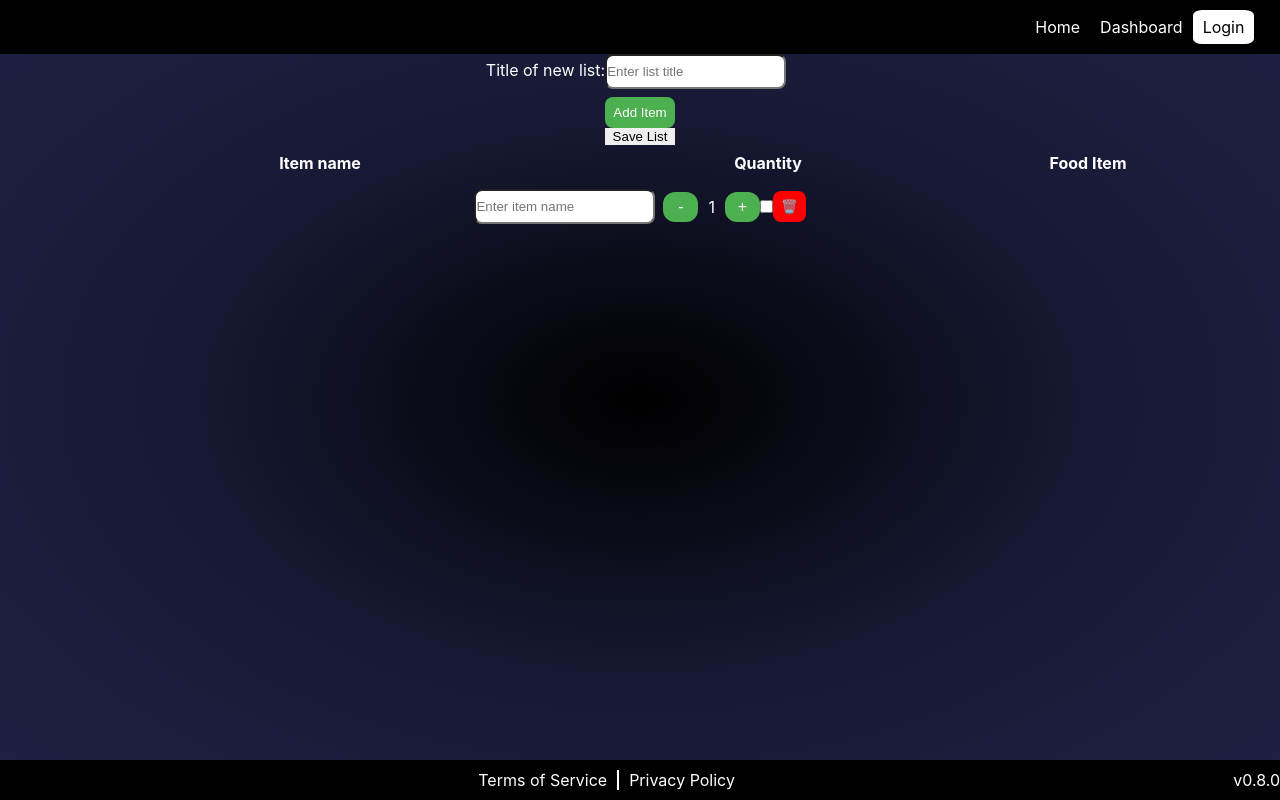
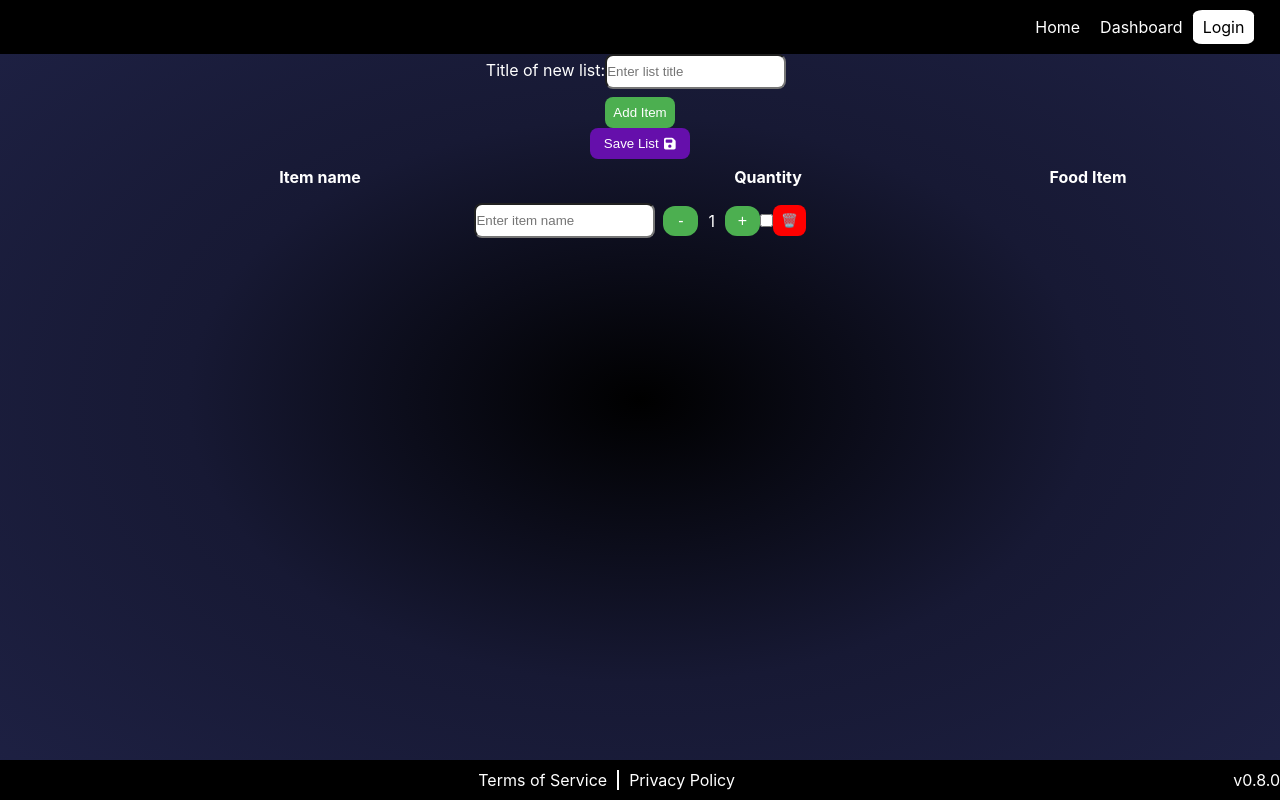
Before and after one commit to Velocities/SpeedCart, a React (Create React App) app in the folder speedcart-react/: page /NewShoppingList in a window 1280 px wide. Built offline with nearby package versions, Linux system fonts and the light colour scheme.

Commit message:
Make new SaveButton modular component and use it in all relevant pages and remove unnecessary padding from ShoppingListDetail page component ul elements

```diff
--- a/speedcart-react/package.json
+++ b/speedcart-react/package.json
@@ -3,6 +3,8 @@
   "version": "0.8.0",
   "private": true,
   "dependencies": {
+    "@fortawesome/free-solid-svg-icons": "^6.5.2",
+    "@fortawesome/react-fontawesome": "^0.2.2",
     "@react-oauth/google": "^0.12.1",
     "@testing-library/jest-dom": "^5.17.0",
     "@testing-library/react": "^13.4.0",
--- /dev/null
+++ b/speedcart-react/src/components/SaveButton/SaveButton.js
@@ -0,0 +1,16 @@
+import { FontAwesomeIcon } from '@fortawesome/react-fontawesome';
+import { faSave } from '@fortawesome/free-solid-svg-icons';
+import styles from './SaveButton.module.css';
+import inputStyles from '@modularStyles/inputs.module.css';
+
+// Actual save functionality should be achieved by the form
+// this button is used within
+function SaveButton() {
+    return (
+        <button type="submit" className={`${inputStyles.smallButton} ${styles.saveButton}`}>
+          Save List <FontAwesomeIcon icon={faSave} />
+        </button>
+    );
+}
+
+export default SaveButton;
--- /dev/null
+++ b/speedcart-react/src/components/SaveButton/SaveButton.module.css
@@ -0,0 +1,11 @@
+.saveButton {
+    display: flex; /* Ensures the button content stays on a single line */
+    align-items: center; /* Centers the icon vertically */
+    justify-content: space-evenly; /* Centers the icon horizontally */
+    background-color: #650fab;
+    color: inherit; /* This makes the text color of our site more modular (e.g., dark/light mode would be easier to implement) */
+    width: 100px; /* Adjust the width as needed */
+    border: none;
+    padding: 8px; /* Adjust padding as needed */
+    border-radius: 8px;
+}
--- /dev/null
+++ b/speedcart-react/src/components/SaveButton/index.js
@@ -0,0 +1 @@
+export { default } from './SaveButton';
--- a/speedcart-react/src/pages/NewShoppingList/NewShoppingList.js
+++ b/speedcart-react/src/pages/NewShoppingList/NewShoppingList.js
@@ -3,6 +3,7 @@ import { useNavigate } from 'react-router-dom'; // Necessary for redirects
 import styles from './NewShoppingList.module.css';
 import inputStyles from '@modularStyles/inputs.module.css';
 import ShoppingListItem from '@components/ShoppingListItem';
+import SaveButton from '@components/SaveButton';
 
 const SaveState = {
   IDLE: 'idle',
@@ -127,9 +128,7 @@ const NewShoppingList = () => {
         <button type="button" className={`${styles.addItem} ${inputStyles.smallButton}`} onClick={handleAddItem}>
           Add Item
         </button>
-        <button type="submit" className={inputStyles.smallButton}>
-          Save List
-        </button>
+        <SaveButton />
         <div className={styles.fieldHeader}>
           <span className={`${styles.columnHeader}`}>Item name</span>
           <span className={`${styles.columnHeader}`}>Quantity</span>
--- a/speedcart-react/src/pages/ShoppingListDetail/ShoppingListDetail.js
+++ b/speedcart-react/src/pages/ShoppingListDetail/ShoppingListDetail.js
@@ -3,6 +3,7 @@ import { useParams } from 'react-router-dom';
 import fetchGroceryItems from '@customHooks/fetchGroceryItems.js';
 import fetchShoppingList from '@customHooks/fetchShoppingList.js';
 import ShoppingListItem from '@components/ShoppingListItem';
+import SaveButton from '@components/SaveButton';
 // CSS style imports
 import inputStyles from '@modularStyles/inputs.module.css';
 import styles from './ShoppingListDetail.module.css';
@@ -233,13 +234,13 @@ const ShoppingListDetail = () => {
             <button type="button" className={`${styles.addItem} ${inputStyles.smallButton}`} onClick={handleAddItem}>
               Add Item
             </button>
-            <button type="submit" className={inputStyles.smallButton}>Save</button>
+            <SaveButton />
           </>
         )}
 
 
         <h3>Grocery Items:</h3>
-        <ul>
+        <ul className={styles.noPadding}>
           {groceryItems.map((item, index) => (
             <ShoppingListItem
               key={item.item_id}
@@ -255,7 +256,7 @@ const ShoppingListDetail = () => {
         {deletedItems.length > 0 && isEditing && (
           <div>
             <h4>Items to be deleted:</h4>
-            <ul>
+            <ul className={styles.noPadding}>
               {deletedItems.map((deletedItem, index) => (
                 <li key={index}>
                   {deletedItem.name}, Quantity: {deletedItem.quantity}, Is Food?: {deletedItem.is_food ? "Yes " : "No "}
@@ -269,7 +270,7 @@ const ShoppingListDetail = () => {
         {newItems.length > 0 && isEditing && (
           <div>
             <h4>Items to be added:</h4>
-            <ul>
+            <ul className={styles.noPadding}>
               {newItems.map((newItem, index) => (
                 <ShoppingListItem
                   key={newItem.id} // Changed to use newItem.id for unique key
--- a/speedcart-react/src/pages/ShoppingListDetail/ShoppingListDetail.module.css
+++ b/speedcart-react/src/pages/ShoppingListDetail/ShoppingListDetail.module.css
@@ -7,3 +7,7 @@
     cursor: pointer;
     padding: 8px;
 }
+
+.noPadding {
+    padding: 0;
+}
```
Also changed, not shown: 1 other file (tests, documents, lock files or other folders).
